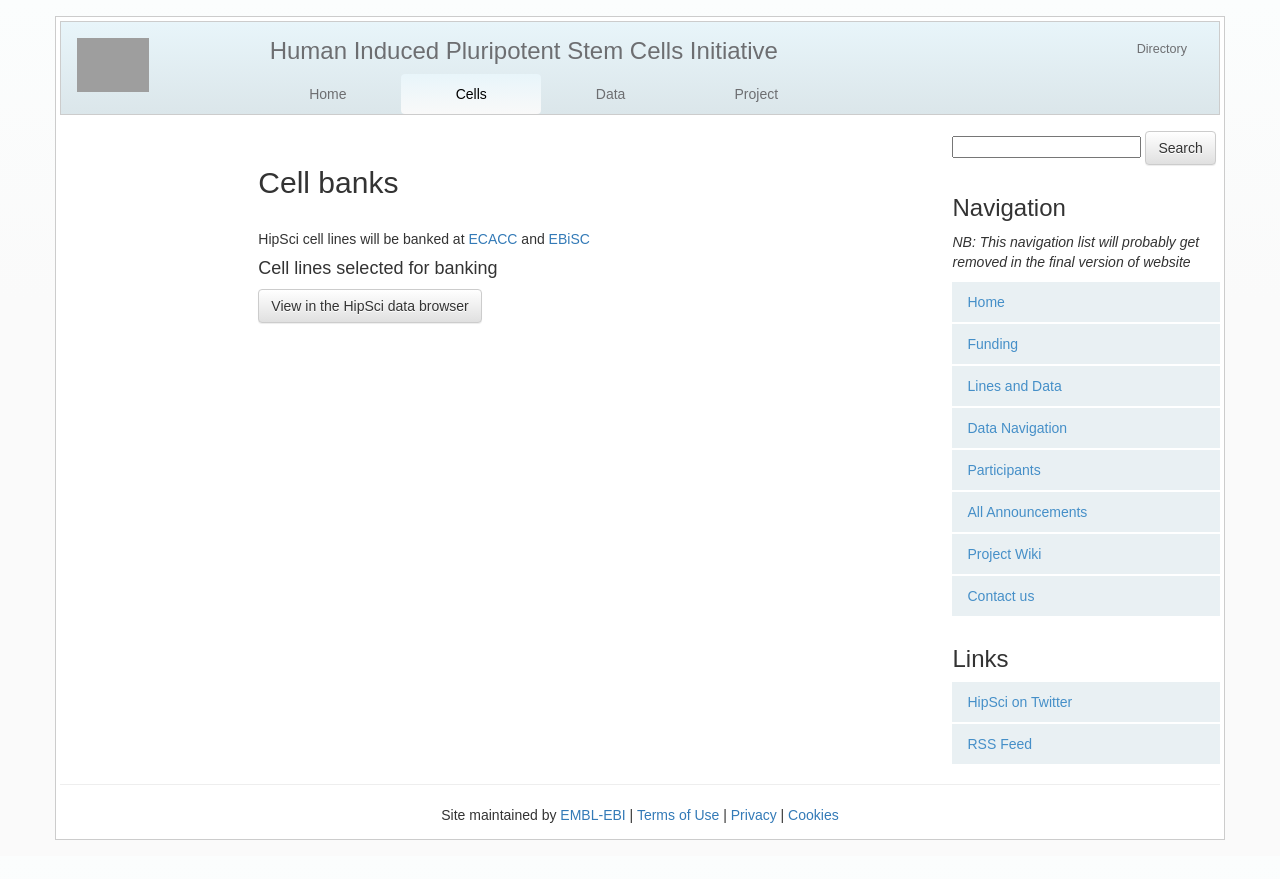
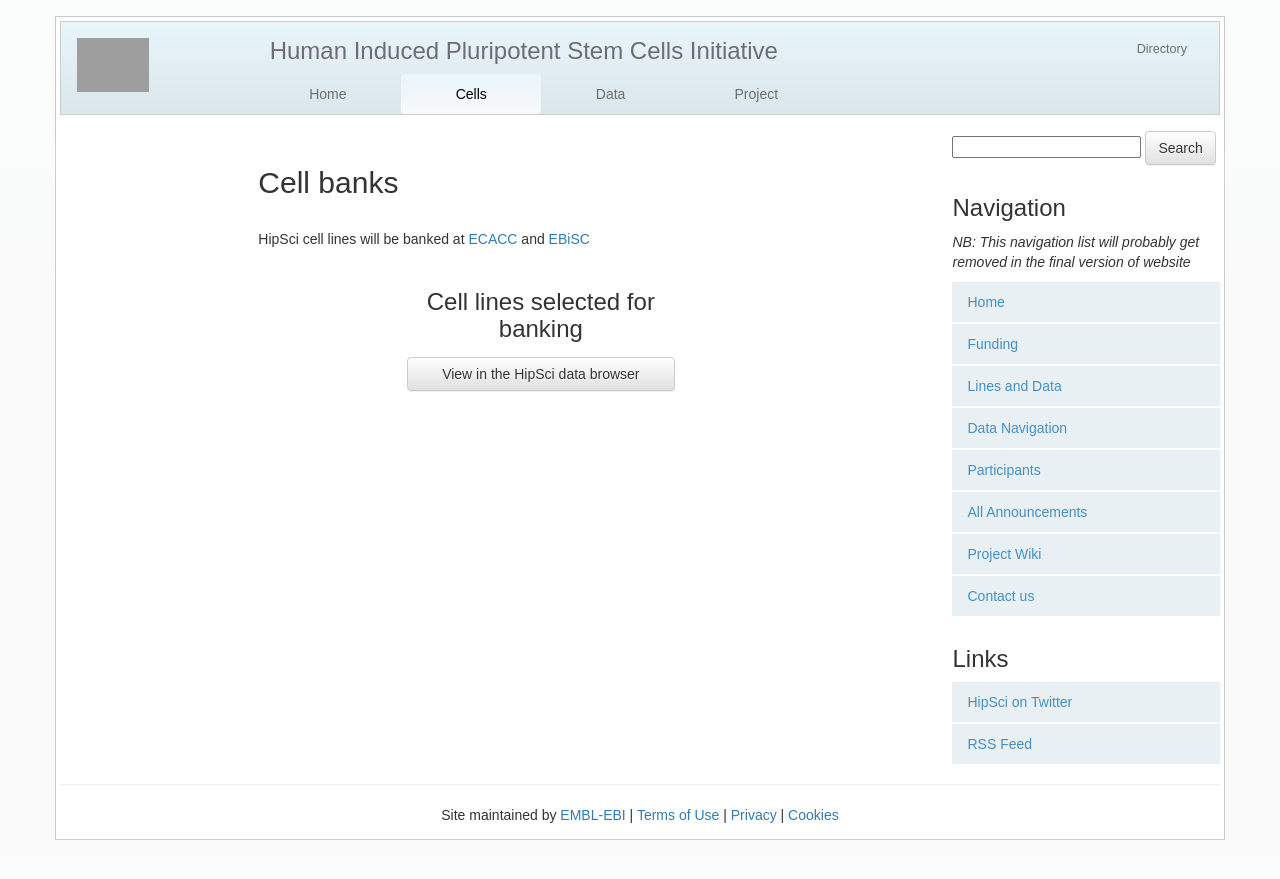
Before and after one commit to EMBL-EBI-GCA/gca_hipsci_website, a Jekyll site: the page built from cells/_posts/1111-11-11-banks.md, in a window 1280 px wide. Shown: the top 879 px of the page. Built offline with Jekyll 4.4.1, drawn with Linux system fonts in a browser that asks for light colours; nearby versions of some CDN libraries; grey boxes are pictures that could not be loaded.

Commit message:
browser button styling

```diff
--- a/_includes/browser_button.html
+++ b/_includes/browser_button.html
@@ -1,2 +1,6 @@
-<h4>{{include.text}}</h4>
-<a class='btn btn-default' href="{{'/lines/#' | append: include.link | prepend: site.baseurl}}">View in the HipSci data browser</a>
+<div class="row">
+<div class="col-md-6 col-md-offset-3">
+<h3 class="text-center" style="margin-bottom: 15px">{{include.text}}</h3>
+<a class="btn btn-default btn-block" href="{{'/lines/#' | append: include.link | prepend: site.baseurl}}">View in the HipSci data browser</a>
+</div>
+</div>
```
